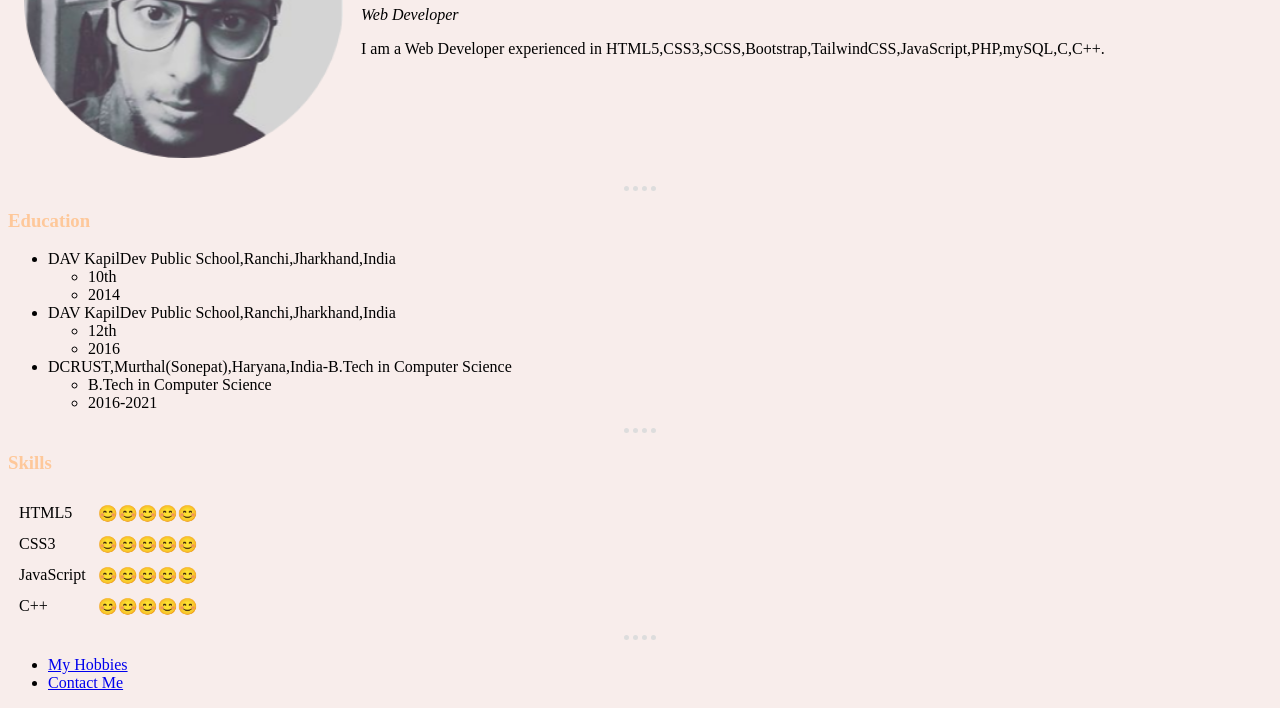
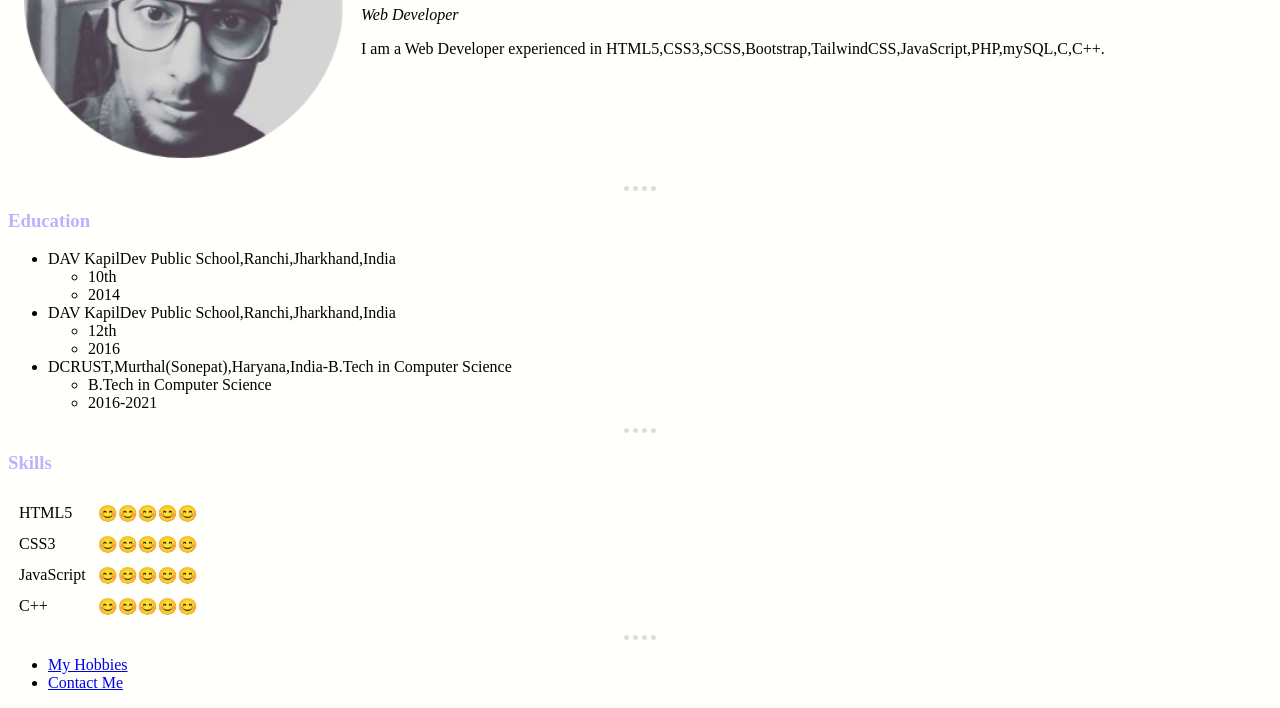
Before and after one commit to IJustWannaLearnSomething/cv, a plain HTML site: page index.html in a window 1280 px wide. Shown: the part 186-894 px from the top of the page. Drawn offline with Linux system fonts and the light colour scheme.

Commit message:
Update style.css

```diff
--- a/css/style.css
+++ b/css/style.css
@@ -1,5 +1,5 @@
 body{
-  background-color: #f8edeb;
+  background-color: #FFFFFC;
 }
 
 hr{
@@ -10,5 +10,5 @@ hr{
 }
 
 h1,h2,h3,h4,h5,h6 {
-  color: #FEC89A;
+  color: #BDB2FF;
 }
```
